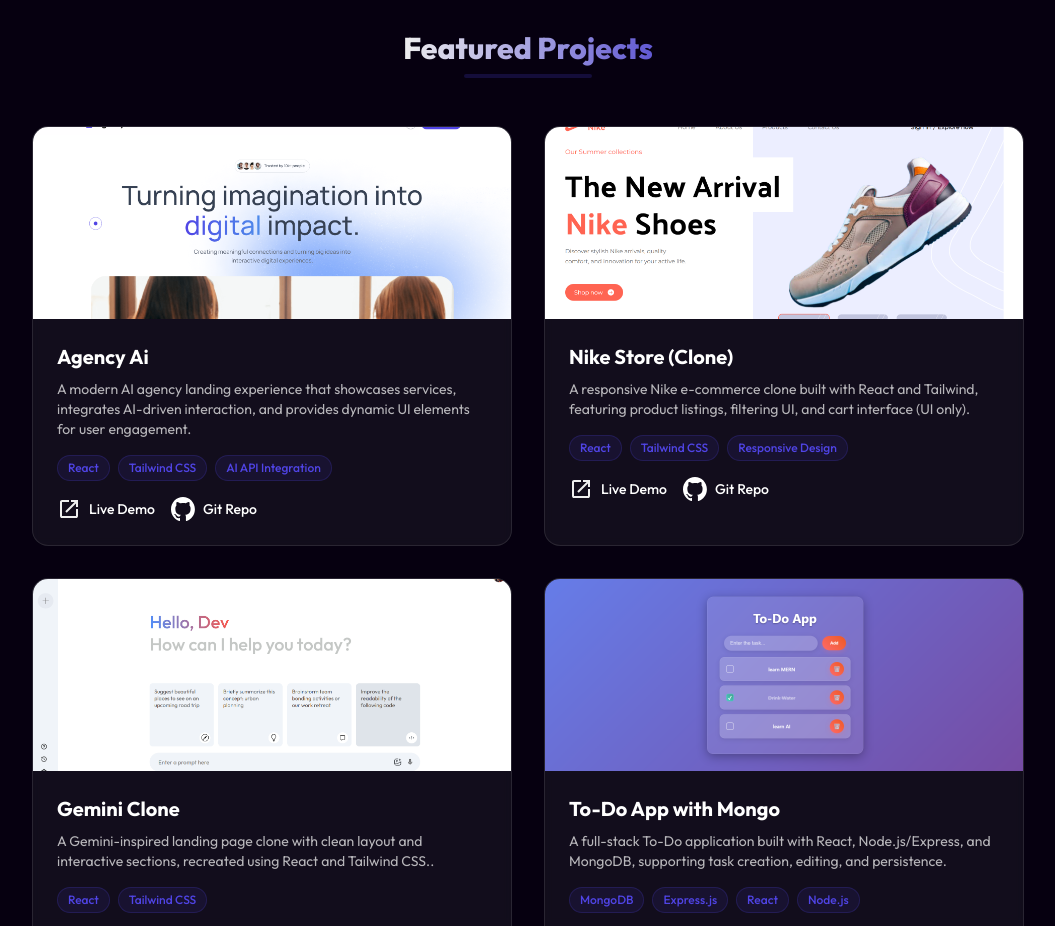
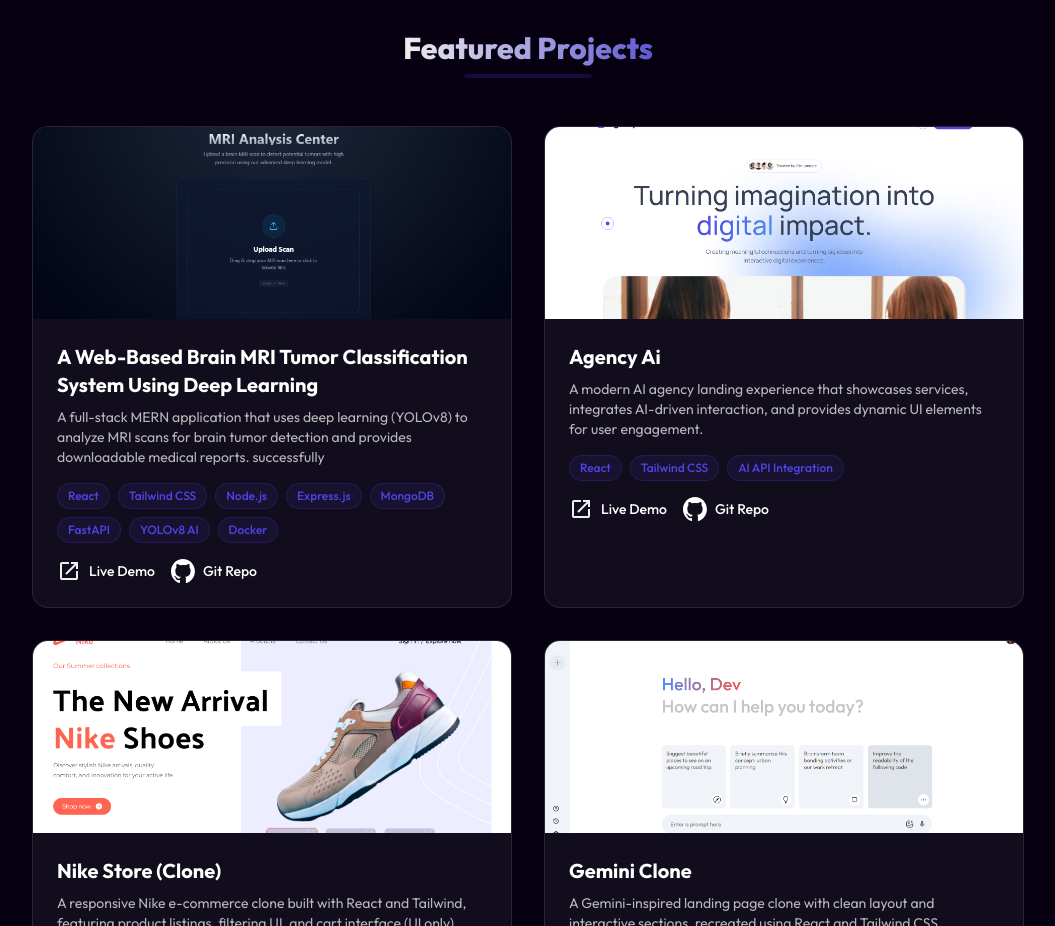
Before and after one commit to robo-github/Portfolio-Anand-Robo, a React (Vite) app: page / in a window 1280 px wide. Shown: the part 3080-4006 px from the top of the page, without its empty margins (112-1167 px from the left). Built offline with nearby package versions, Linux system fonts and the light colour scheme; a web font is replaced by a local one.

Commit message:
add neuroscan_ai project image and details to project list

```diff
--- a/src/assets/assets.js
+++ b/src/assets/assets.js
@@ -31,6 +31,7 @@
 import agency_ai from "./project_images/agency_ai.png";
 import ai from "./project_images/ai.png";
 import gemini_clone from "./project_images/gemini_clone.png";
+import neuroscan_ai from "./project_images/neuroscan_ai.png";
 import nike from "./project_images/nike.png";
 import todo_mern from "./project_images/todo_mern.png";
 import tab from "./tab.svg";
@@ -85,6 +86,7 @@
 export default assets;
 
 export const proj_img = {
+  neuroscan_ai,
   agency_ai,
   ai,
   gemini_clone,
--- a/src/assets/project_images/project.js
+++ b/src/assets/project_images/project.js
@@ -1,8 +1,28 @@
 import { proj_img } from "../assets";
 
-const { agency_ai, ai, gemini_clone, nike, todo_mern } = proj_img;
+const { agency_ai, ai, gemini_clone, nike, todo_mern , neuroscan_ai } = proj_img;
 
 export const projects = [
+  {
+    id: "neuroscan-ai-navy",
+    title: "A Web-Based Brain MRI Tumor Classification System Using Deep Learning",
+    description:
+      "A full-stack MERN application that uses deep learning (YOLOv8) to analyze MRI scans for brain tumor detection and provides downloadable medical reports. successfully",
+    image: neuroscan_ai,
+    tech: [
+  "React",
+  "Tailwind CSS",
+  "Node.js",
+  "Express.js",
+  "MongoDB",
+  "FastAPI",
+  "YOLOv8 AI",
+  "Docker"
+]
+,
+    liveUrl: "https://neuroscan-ai-navy.vercel.app/",
+    repoUrl: "https://github.com/robo-github/brain-tumor-project",
+  },
   {
     id: "agency_ai",
     title: "Agency Ai",
```
Also changed, not shown: src/assets/project_images/neuroscan_ai.png (added).
